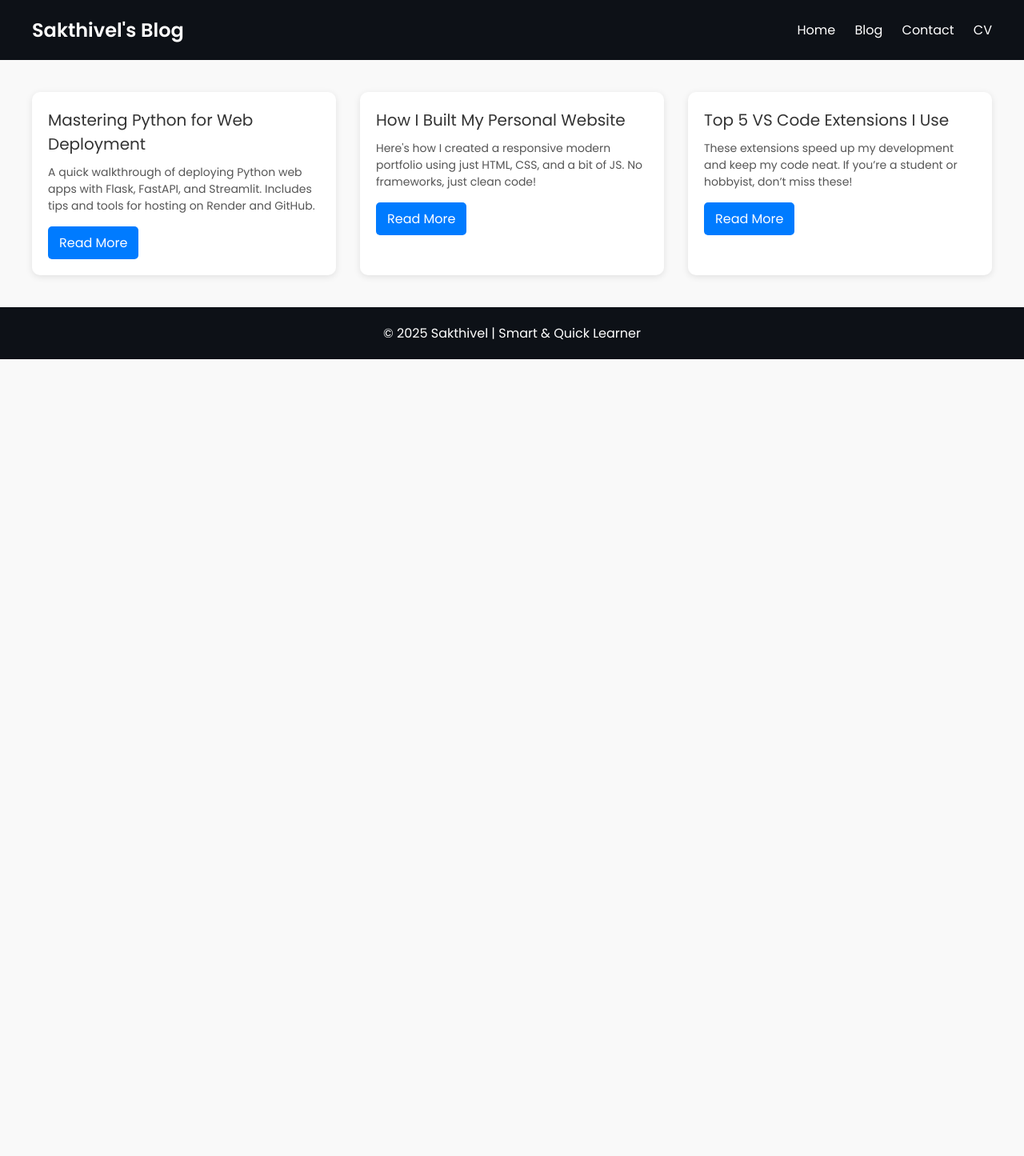
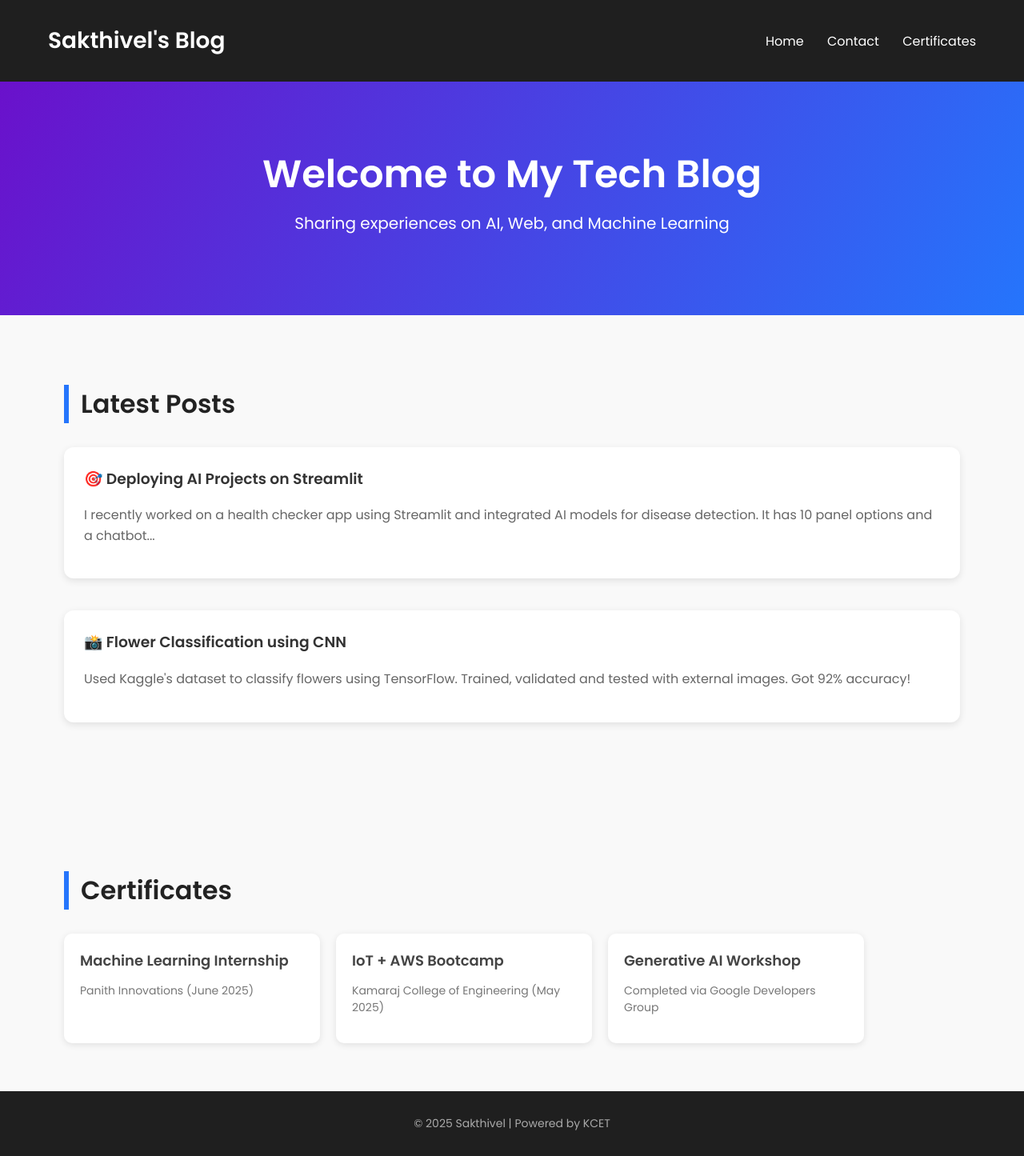
Before and after one commit to sakthivel-136/website, a plain HTML site: page blog.html in a window 1280 px wide. Shown: the whole page at 80% size. Before the commit the page ends 800 px from the top, so only its background shows below. Drawn offline with Linux system fonts and the light colour scheme.

Commit message:
Update blog.html

```diff
--- a/blog.html
+++ b/blog.html
@@ -2,90 +2,122 @@
 <html lang="en">
 <head>
     <meta charset="UTF-8">
-    <title>Blog - Sakthivel</title>
+    <meta name="viewport" content="width=device-width, initial-scale=1.0">
+    <title>Sakthivel's Blog</title>
     <link href="https://fonts.googleapis.com/css2?family=Poppins:wght@400;600&display=swap" rel="stylesheet">
     <style>
         body {
+            margin: 0;
             font-family: 'Poppins', sans-serif;
-            background-color: #f9f9f9;
-            margin: 0;
-            padding: 0;
+            background: #f9f9f9;
+            color: #333;
         }
 
         header {
-            background-color: #0d1117;
+            background: #1f1f1f;
             color: white;
-            padding: 20px 40px;
+            padding: 30px 60px;
             display: flex;
             justify-content: space-between;
             align-items: center;
+            box-shadow: 0 2px 10px rgba(0,0,0,0.3);
         }
 
         header h1 {
             margin: 0;
-            font-size: 24px;
+            font-size: 28px;
         }
 
         nav a {
-            color: white;
-            margin-left: 20px;
+            color: #fff;
             text-decoration: none;
+            margin-left: 25px;
             font-weight: 500;
         }
 
-        nav a:hover {
-            text-decoration: underline;
+        .hero {
+            background: linear-gradient(120deg, #6a11cb 0%, #2575fc 100%);
+            color: white;
+            text-align: center;
+            padding: 80px 20px;
         }
 
-        .blog-container {
-            padding: 40px;
-            display: grid;
-            grid-template-columns: repeat(auto-fit, minmax(300px, 1fr));
-            gap: 30px;
+        .hero h2 {
+            font-size: 48px;
+            margin: 0;
         }
 
-        .blog-card {
-            background: white;
-            border-radius: 10px;
-            box-shadow: 0 2px 8px rgba(0, 0, 0, 0.1);
-            padding: 20px;
-            transition: transform 0.2s;
+        .hero p {
+            font-size: 20px;
+            margin-top: 10px;
         }
 
-        .blog-card:hover {
-            transform: translateY(-5px);
+        section {
+            padding: 60px 80px;
         }
 
-        .blog-title {
-            font-size: 20px;
-            margin-bottom: 10px;
+        .section-title {
+            font-size: 32px;
+            margin-bottom: 30px;
+            color: #222;
+            border-left: 6px solid #2575fc;
+            padding-left: 15px;
+        }
+
+        .blog-post {
+            margin-bottom: 40px;
+            background: white;
+            padding: 25px;
+            border-radius: 12px;
+            box-shadow: 0 3px 10px rgba(0,0,0,0.1);
+        }
+
+        .blog-post h3 {
+            margin-top: 0;
             color: #333;
         }
 
-        .blog-description {
-            font-size: 14px;
-            color: #555;
+        .blog-post p {
+            color: #666;
+            line-height: 1.6;
         }
 
-        .read-more {
-            margin-top: 15px;
-            display: inline-block;
-            padding: 8px 14px;
-            background-color: #007bff;
-            color: white;
-            text-decoration: none;
-            border-radius: 5px;
+        .certificates {
+            display: flex;
+            flex-wrap: wrap;
+            gap: 20px;
         }
 
-        .read-more:hover {
-            background-color: #0056b3;
+        .certificate-card {
+            background: #ffffff;
+            border-radius: 10px;
+            padding: 20px;
+            width: 280px;
+            box-shadow: 0 2px 8px rgba(0, 0, 0, 0.1);
+            transition: transform 0.3s;
+        }
+
+        .certificate-card:hover {
+            transform: scale(1.03);
+        }
+
+        .certificate-card h4 {
+            margin: 0;
+            font-size: 18px;
+            color: #444;
+        }
+
+        .certificate-card p {
+            font-size: 14px;
+            color: #777;
         }
 
         footer {
             text-align: center;
-            padding: 20px;
-            background-color: #0d1117;
-            color: white;
+            padding: 30px;
+            background: #1f1f1f;
+            color: #aaa;
+            font-size: 14px;
         }
     </style>
 </head>
@@ -95,40 +127,52 @@
         <h1>Sakthivel's Blog</h1>
         <nav>
             <a href="index.html">Home</a>
-        <a href="blog.html">Blog</a>
             <a href="contact.html">Contact</a>
-        <a href="https://drive.google.com/file/d/13PngvGCUN7PUeyEFlGVA_aaXi2emYFtH/view?usp=sharing" target="_blank">CV</a>
+            <a href="#certificates">Certificates</a>
         </nav>
     </header>
 
-<div class="blog-container">
-    <div class="blog-card">
-        <div class="blog-title">Mastering Python for Web Deployment</div>
-        <div class="blog-description">
-            A quick walkthrough of deploying Python web apps with Flask, FastAPI, and Streamlit. Includes tips and tools for hosting on Render and GitHub.
-        </div>
-        <a href="#" class="read-more">Read More</a>
+    <section class="hero">
+        <h2>Welcome to My Tech Blog</h2>
+        <p>Sharing experiences on AI, Web, and Machine Learning</p>
+    </section>
+
+    <section>
+        <h2 class="section-title">Latest Posts</h2>
+
+        <div class="blog-post">
+            <h3>🎯 Deploying AI Projects on Streamlit</h3>
+            <p>I recently worked on a health checker app using Streamlit and integrated AI models for disease detection. It has 10 panel options and a chatbot...</p>
         </div>
 
-    <div class="blog-card">
-        <div class="blog-title">How I Built My Personal Website</div>
-        <div class="blog-description">
-            Here's how I created a responsive modern portfolio using just HTML, CSS, and a bit of JS. No frameworks, just clean code!
+        <div class="blog-post">
+            <h3>📸 Flower Classification using CNN</h3>
+            <p>Used Kaggle's dataset to classify flowers using TensorFlow. Trained, validated and tested with external images. Got 92% accuracy!</p>
         </div>
-        <a href="#" class="read-more">Read More</a>
+    </section>
+
+    <section id="certificates">
+        <h2 class="section-title">Certificates</h2>
+        <div class="certificates">
+            <div class="certificate-card">
+                <h4>Machine Learning Internship</h4>
+                <p>Panith Innovations (June 2025)</p>
             </div>
 
-    <div class="blog-card">
-        <div class="blog-title">Top 5 VS Code Extensions I Use</div>
-        <div class="blog-description">
-            These extensions speed up my development and keep my code neat. If you’re a student or hobbyist, don’t miss these!
+            <div class="certificate-card">
+                <h4>IoT + AWS Bootcamp</h4>
+                <p>Kamaraj College of Engineering (May 2025)</p>
             </div>
-        <a href="#" class="read-more">Read More</a>
+
+            <div class="certificate-card">
+                <h4>Generative AI Workshop</h4>
+                <p>Completed via Google Developers Group</p>
             </div>
         </div>
+    </section>
 
     <footer>
-    © 2025 Sakthivel | Smart & Quick Learner
+        © 2025 Sakthivel | Powered by KCET
     </footer>
 
 </body>
```
Lines whose indentation alone changed are shown as unchanged.
